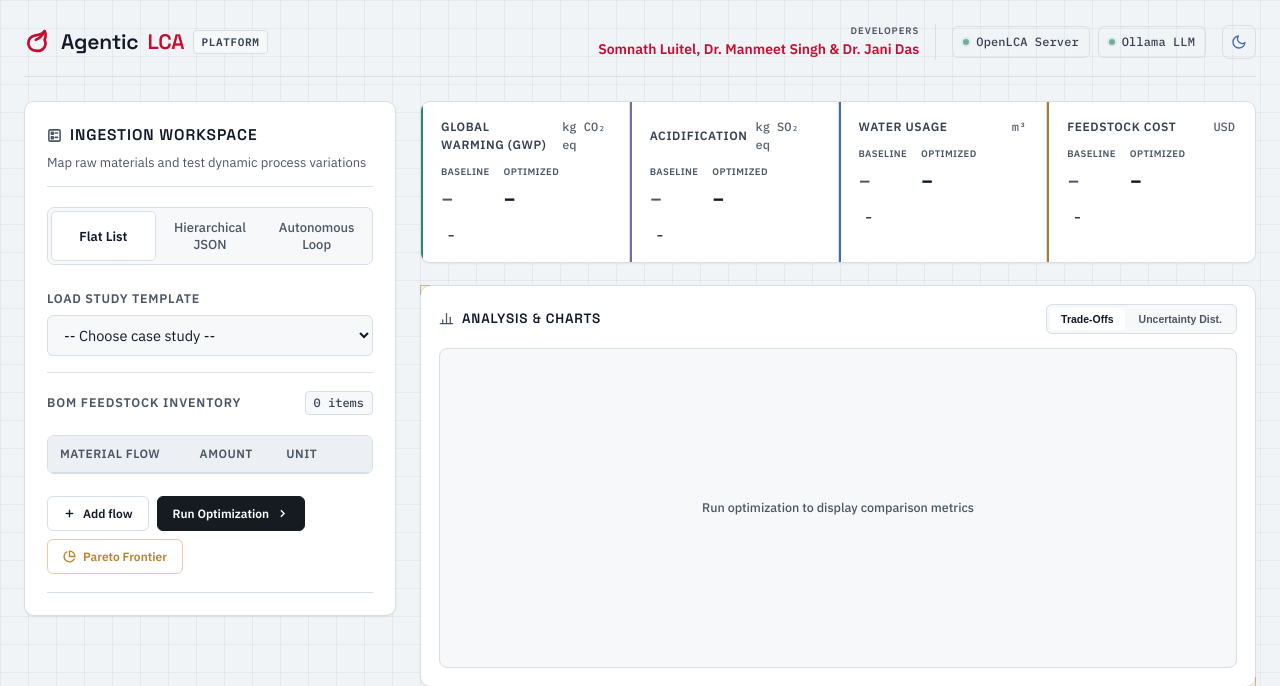
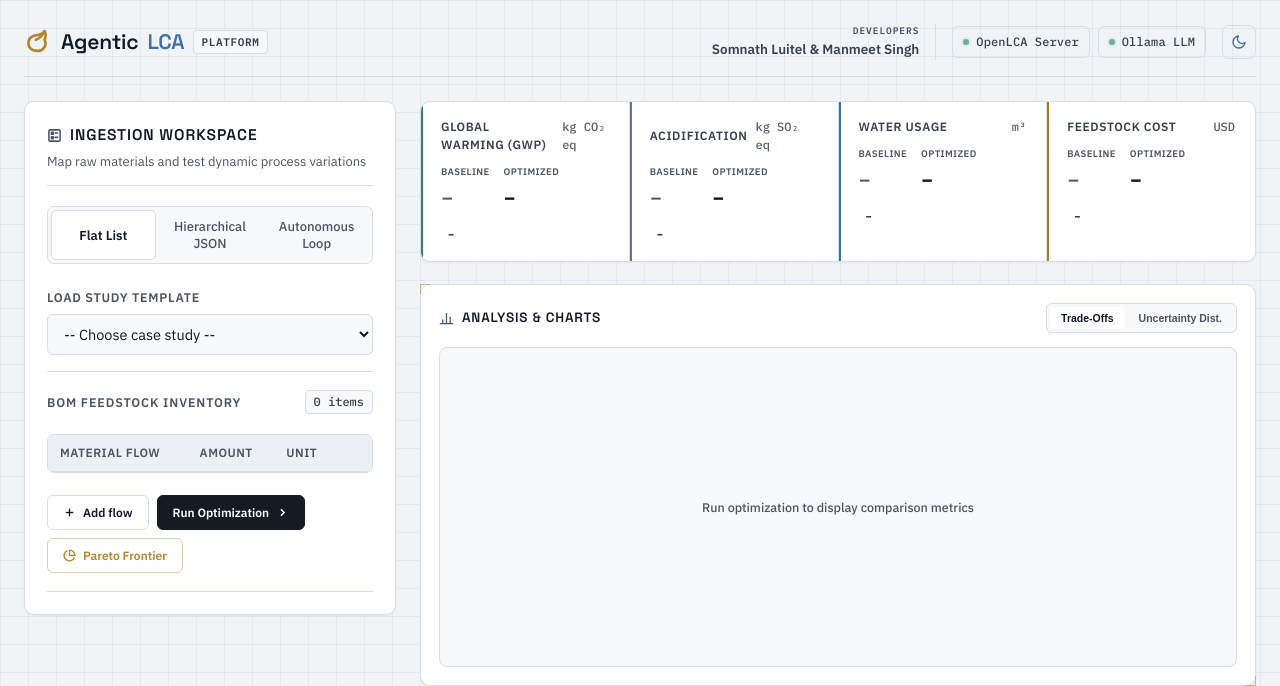
Before and after one commit to shreesomnath/ai_agentic_opencla, a Flask app: page / in a window 1280 px wide. Shown: the top 686 px of the page. Run offline with Flask 3, Linux system fonts and the light colour scheme; lists and menus that the app fills with data are empty.

Commit message:
style(ui): restore two names in top header, balance logo coloring, and refine typography mix

```diff
--- a/static/styles.css
+++ b/static/styles.css
@@ -173,7 +173,7 @@ textarea:focus-visible,
 .logo-svg {
     width: 26px;
     height: 26px;
-    color: var(--wku-red);
+    color: var(--signal);
 }
 
 .logo-area h1 {
@@ -188,7 +188,7 @@ textarea:focus-visible,
 }
 
 .logo-highlight {
-    color: var(--wku-red);
+    color: var(--accent-blue);
 }
 
 .badge-tag {
@@ -219,6 +219,7 @@ textarea:focus-visible,
 }
 
 .credit-label {
+    font-family: var(--font-mono);
     font-size: 9.5px;
     font-weight: 600;
     letter-spacing: 0.1em;
@@ -228,9 +229,10 @@ textarea:focus-visible,
 }
 
 .names {
-    font-size: 14px;
+    font-family: var(--font-sans);
+    font-size: 13.5px;
     font-weight: 600;
-    color: var(--wku-red);
+    color: var(--text-secondary);
 }
 
 .server-status {
--- a/templates/index.html
+++ b/templates/index.html
@@ -24,7 +24,7 @@
             <div class="header-right">
                 <div class="developer-credit">
                     <span class="credit-label">Developers</span>
-                    <span class="names">Somnath Luitel, Dr. Manmeet Singh &amp; Dr. Jani Das</span>
+                    <span class="names">Somnath Luitel &amp; Manmeet Singh</span>
                 </div>
 
                 <div class="server-status">
```
